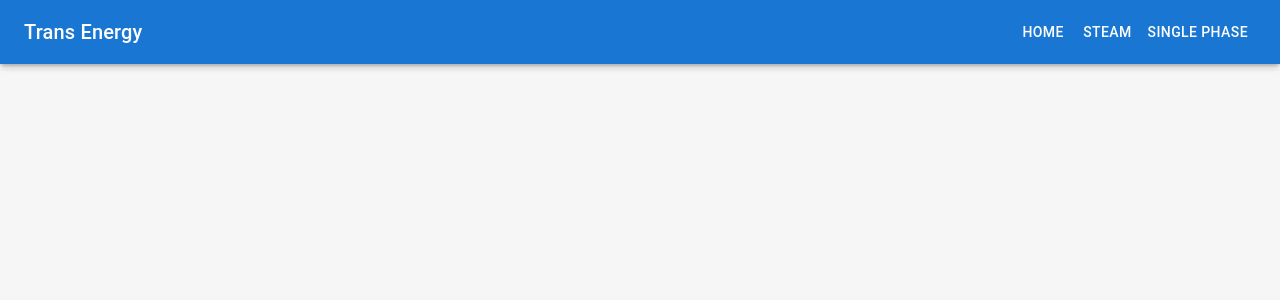
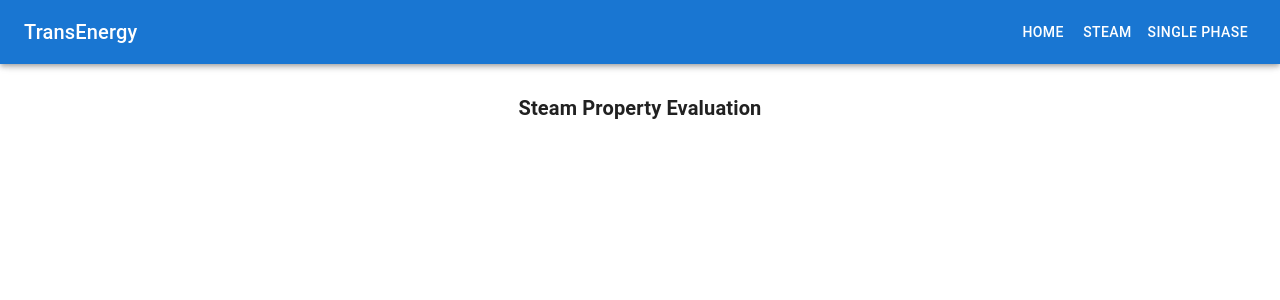
Before and after one commit to chiuwenyu/TransE-App, a React (Vite) app: page /steam in a window 1280 px wide. Shown: the top 300 px of the page. Built offline with nearby package versions, Linux system fonts and the light colour scheme.

Commit message:
minus modify

```diff
--- a/src/Components/Header.tsx
+++ b/src/Components/Header.tsx
@@ -36,15 +36,17 @@ export const Header = () => {
   const drawer = (
     <Box onClick={handleDrawerToggle} sx={{ textAlign: "center" }}>
       <Typography variant="h6" sx={{ my: 2 }}>
-        MUI
+        TransEnergy
       </Typography>
       <Divider />
       <List>
         {Links.map((item) => (
           <ListItem key={item.titlePage} disablePadding>
-            <ListItemButton sx={{ textAlign: "center" }}>
-              <ListItemText primary={item.titlePage} />
-            </ListItemButton>
+            <NavLink to={item.path} key={item.titlePage}>
+              <ListItemButton sx={{ textAlign: "center" }}>
+                <ListItemText primary={item.titlePage} />
+              </ListItemButton>
+            </NavLink>
           </ListItem>
         ))}
       </List>
@@ -61,7 +63,7 @@ export const Header = () => {
             aria-label="open drawer"
             edge="start"
             onClick={handleDrawerToggle}
-            sx={{ mr: 2, display: { sm: "none" } }}
+            sx={{ mr: 2, display: { lg: "none" } }}
           >
             <MenuIcon />
           </IconButton>
@@ -70,7 +72,7 @@ export const Header = () => {
             component="div"
             sx={{ flexGrow: 1, display: { xs: "none", sm: "block" } }}
           >
-            Trans Energy
+            TransEnergy
           </Typography>
           <Box sx={{ display: { xs: "none", sm: "block" } }}>
             {Links.map((item) => (
--- a/src/Components/SinglePhase.tsx
+++ b/src/Components/SinglePhase.tsx
@@ -1,7 +1,19 @@
+import { Grid } from "@mui/material";
+
 export const SinglePhase = () => {
   return (
-    <>
-      <h1>Single Phase</h1>
-    </>
+    <Grid
+      container
+      sx={{
+        bgcolor: "background.default",
+        pt: 10,
+        fontSize: "10px",
+        minHeight: "100vh",
+      }}
+    >
+      <Grid item xs={12} style={{ textAlign: "center" }}>
+        <h1>Single Phase Line Sizing</h1>
+      </Grid>
+    </Grid>
   );
 };
--- a/src/Components/Steam.tsx
+++ b/src/Components/Steam.tsx
@@ -1,7 +1,19 @@
+import { Grid } from "@mui/material";
+
 export const Steam = () => {
   return (
-    <>
-      <h1>Steam property</h1>
-    </>
+    <Grid
+      container
+      sx={{
+        bgcolor: "background.default",
+        pt: 10,
+        fontSize: "10px",
+        minHeight: "100vh",
+      }}
+    >
+      <Grid item xs={12} style={{ textAlign: "center" }}>
+        <h1>Steam Property Evaluation</h1>
+      </Grid>
+    </Grid>
   );
 };
```
